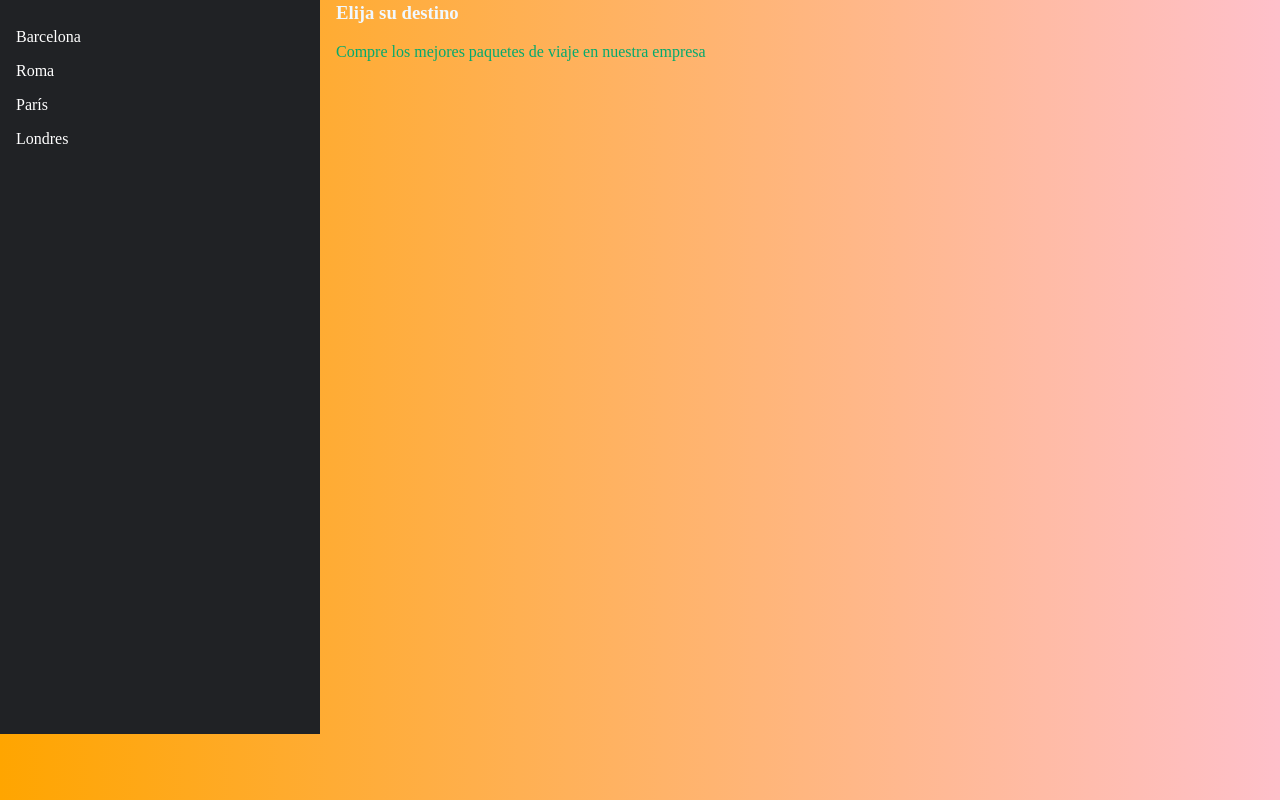
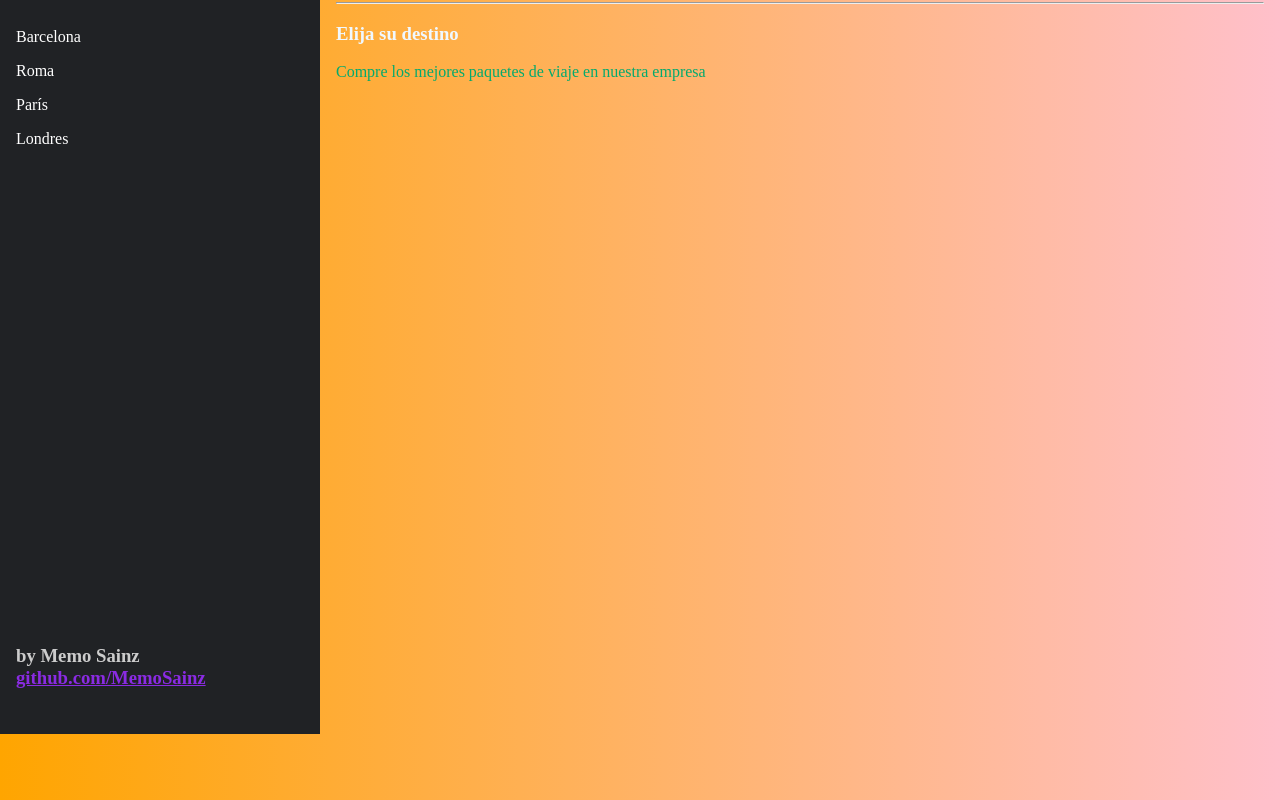
Before and after one commit to MemoSainz/JS-viajes-venta, a plain HTML site: page index.html in a window 1280 px wide. Shown: the part 66-866 px from the top of the page. Drawn offline with Linux system fonts and the light colour scheme; a web font is replaced by a local one.

Commit message:
Add files via upload

```diff
--- a/index.html
+++ b/index.html
@@ -22,16 +22,23 @@
         <li><a>Roma</a></li>
         <li><a>París</a></li>
         <li><a>Londres</a></li>
+
+        <footer style="max-width: 9rem;">
+            <h3>by Memo Sainz <br> <a target="_blank" href="https://github.com/MemoSainz">github.com/MemoSainz</a></h3>
+        </footer>
     </ul>
 
     <div class="contenedor">
-        <h2 id="titulo">Bienvenido a nuestra web</h2>
+        <h2 id="titulo">Bienvenido a nuestra web</h2><hr>
         <h3 id="subtitulo">Elija su destino</h3>
         <p id="parrafo">Compre los mejores paquetes de viaje en nuestra empresa</p>
         <h4 id="precio"></h4>
     </div>
 
     <script type="module" src="script.js"></script>
+
 </body>
 
+
+
 </html>
--- a/style.css
+++ b/style.css
@@ -9,11 +9,38 @@ h1 {
     text-align: center;
     border: 3px solid green;
     background-image: url("");
-    color: #ebe0e0
+    color: #ebe0e0;
+    max-width: 97%;
+
 }
 
 p {
     color:#04AA6D
+}
+
+footer {
+    text-align: center bottom ;
+    position: absolute;
+    bottom: 10px;
+    width: 95rem;
+    color: #ccc;
+    padding: 1rem;
+  }
+
+a:link {
+    color: blueviolet
+}
+
+a:visited {
+    color:#04AA6D
+}
+
+a:hover {
+    color:#008080
+}
+
+a:active {
+    color: #008080
 }
 
 ul {
```
